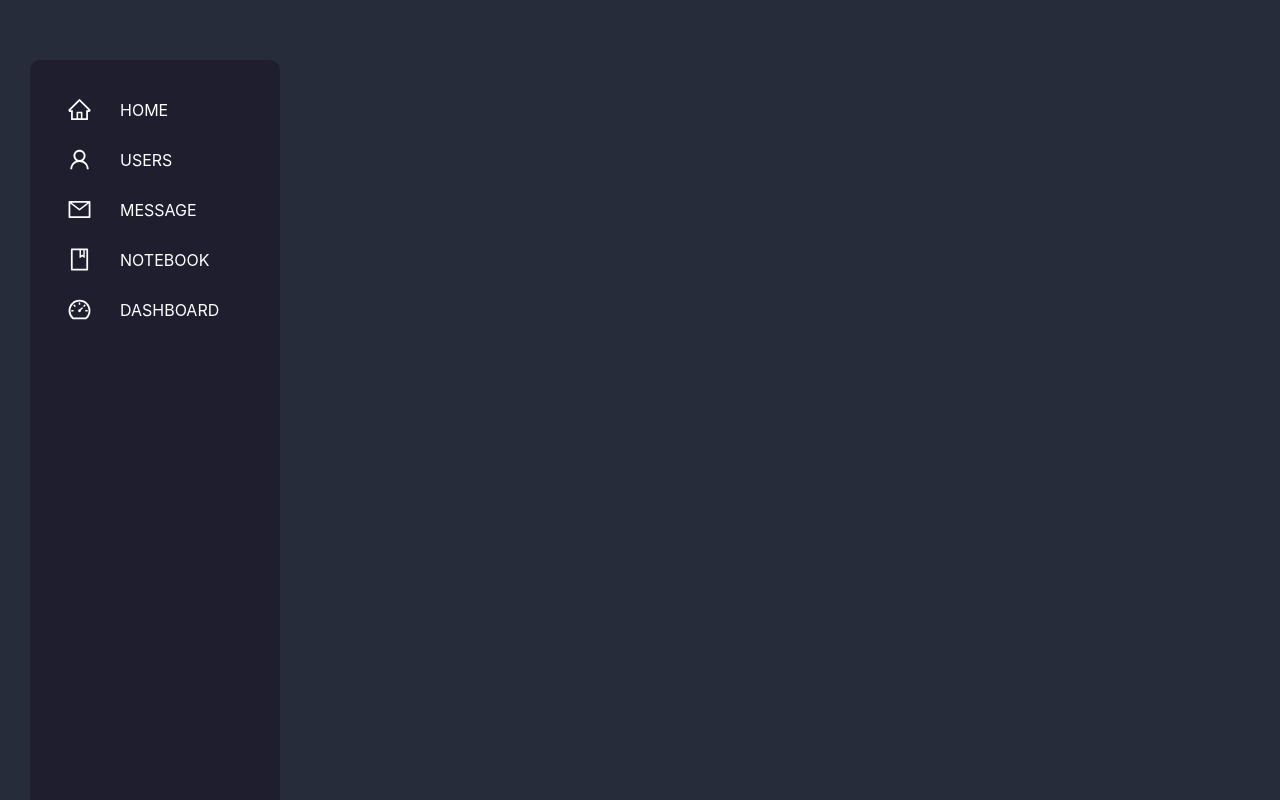
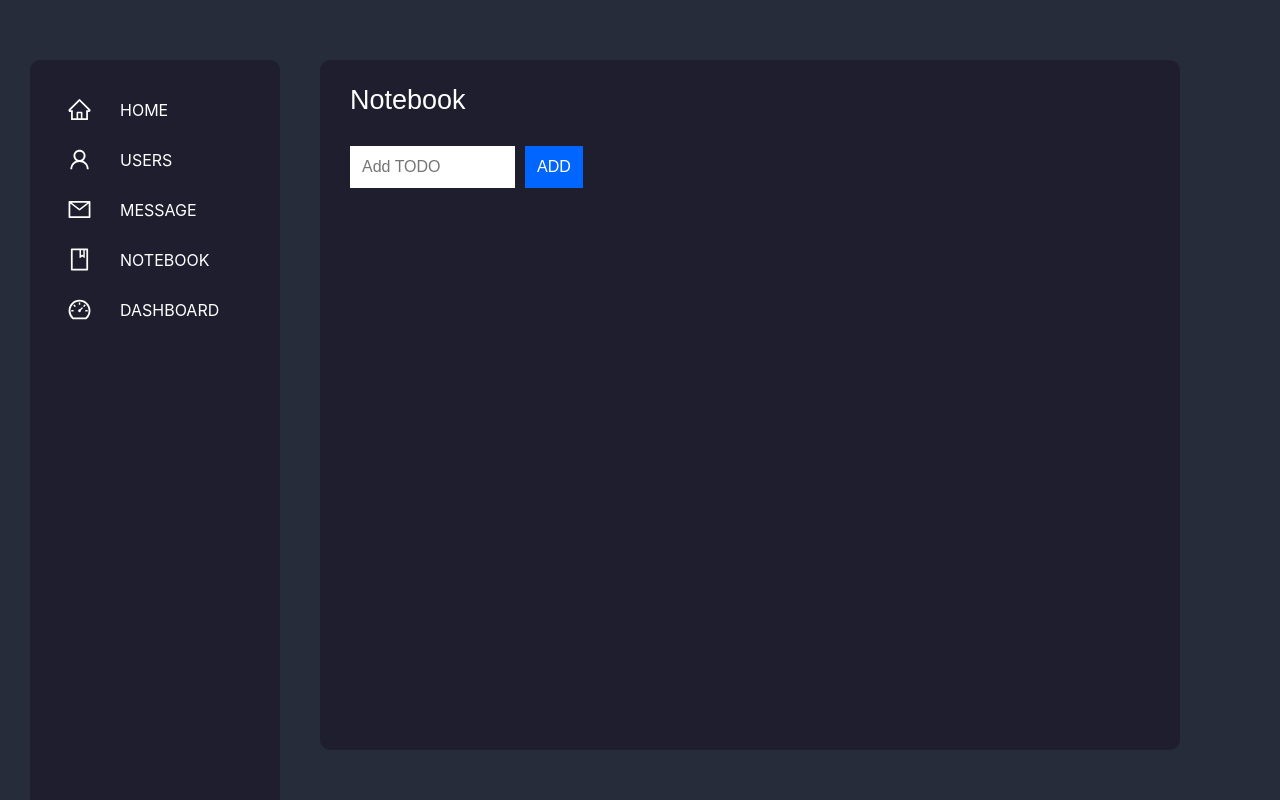
Before and after one commit to q15517110516/Dashboard, a React (Create React App) app: page /Notebook in a window 1280 px wide. Built offline with nearby package versions, Linux system fonts and the light colour scheme.

Commit message:
notebook start up

```diff
--- a/src/charts/LineChart/linechart.js
+++ b/src/charts/LineChart/linechart.js
@@ -23,10 +23,6 @@ const draw = (props) => {
                 .attr("transform", "translate(" + margin.left + "," + margin.top + ")");
 
     // Change time format
-    var bisectDate = d3.bisector(function(d){
-        console.log(d.date)
-        return d.date
-    }).left;
     var formatTime = d3.timeFormat("%B %e");
     data.forEach(function(d){
 
@@ -40,8 +36,6 @@ const draw = (props) => {
                     .attr("class", "tooltip-line");
 
 
-    let focus = svg.append("g")
-                    .style("display", "none");
     // Add mouseover events
     function handleMouseOver(d){
 
@@ -66,14 +60,6 @@ const draw = (props) => {
                 .duration(200)
                 .style("opacity", 0)
 
-    }
-
-    function handleMouseMove(){
-        var x0 = xScale.invert(d3.mouse(this)[0]),
-            i = bisectDate(data, x0, 1),
-            d0 = data[i - 1],
-            d1 = data[i],
-            d = x0 - d0.date > d1.date - x0 ? d1 : d0;
     }
 
     // Append y grid lines
@@ -139,35 +125,20 @@ const draw = (props) => {
 
 
     // Appends a circle for each datapoint
-    // svg.selectAll(".dot")
-    //     .data(data)
-    //     .enter()
-    //     .append("circle")
-    //     .attr("class", 'dot')
-    //     .attr("cx", function(d){
-    //         return xScale(d.date);
-    //     })
-    //     .attr("cy", function(d){
-    //         return yScale(d.count);
-    //     })
-    //     .attr("r", radius)
-    //     .on("mouseover", handleMouseOver)
-    //     .on("mouseout", handleMouseOut);
-
-    focus.append("circle")
-        .attr("class", "y")
-        .style("fill", "none")
-        .style("stroke", "blue")
-        .attr("r", 4);
-
-    svg.append("rect")
-        .attr("width", width)
-        .attr("height", height)
-        .attr("fill", "none")
-        .style("pointer-events", "all")
-        .on("mouseout-line", handleMouseOut)
-        .on("mouseover-line", handleMouseOver)
-        .on("mousemove-line", handleMouseMove);
+    svg.selectAll(".dot")
+        .data(data)
+        .enter()
+        .append("circle")
+        .attr("class", 'dot')
+        .attr("cx", function(d){
+            return xScale(d.date);
+        })
+        .attr("cy", function(d){
+            return yScale(d.count);
+        })
+        .attr("r", radius)
+        .on("mouseover", handleMouseOver)
+        .on("mouseout", handleMouseOut);
 }
 
 
--- a/src/components/DashBoard/LineChart/Linechart.css
+++ b/src/components/DashBoard/LineChart/Linechart.css
@@ -15,4 +15,5 @@
 .userlist {
     background-color: #1E1E2F;
     border-radius: 10px;
+    width: 100%;
 }
--- a/src/components/Notebook/Notebook.css
+++ b/src/components/Notebook/Notebook.css
@@ -0,0 +1,11 @@
+.notebook {
+    display: flex;
+    flex-direction: column;
+    color: white;
+    font: 27px sans-serif;
+    background-color: #1E1E2F;
+    border-radius: 10px;
+    height: 100%;
+    max-width: 100%;
+    padding: 0 30px 50px 30px;
+}
--- a/src/components/Notebook/Notebook.js
+++ b/src/components/Notebook/Notebook.js
@@ -1,10 +1,15 @@
 import React, { Component } from 'react';
+import './Notebook.css';
+import ToDo from './ToDoApp';
 
 export class Notebook extends Component {
     render() {
         return (
-            <div>
-
+            <div className="notebook">
+                <div className="title">Notebook</div>
+                <div>
+                    <ToDo/>
+                </div>
             </div>
         )
     }
--- /dev/null
+++ b/src/components/Notebook/ToDoApp.css
@@ -0,0 +1,23 @@
+.todoinput input {
+    padding: 10px;
+    font: 16px sans-serif;
+    border: 2px solid white;
+    width: 165px;
+    color: black;
+}
+
+.todoinput button {
+    padding: 10px;
+    font: 16px sans-serif;
+    margin: 10px;
+    margin-right: 0px;
+    background-color: #0066FF;
+    color: white;
+    border: 2px solid #0066FF;
+}
+
+.todoinput button:hover {
+    background-color: #003399;
+    border: 2px solid #003399;
+    cursor: pointer;
+}
--- /dev/null
+++ b/src/components/Notebook/ToDoApp.js
@@ -0,0 +1,64 @@
+import React, { Component } from 'react';
+import ToDoItems from './ToDoItems';
+import './ToDoApp.css';
+
+export class ToDoApp extends Component {
+
+    constructor (props) {
+        super(props);
+        this.state={
+            items: [
+
+            ],
+        };
+        this.addItem = this.addItem.bind(this);
+        this.deleteItem = this.deleteItem.bind(this);
+
+    }
+
+
+    addItem(e){
+        if(this.inputElement.value !== ""){
+            var newItem = {
+                text: this.inputElement.value,
+                key: Date.now(),
+            };
+
+            this.setState((prevState) => {
+                return {
+                    items: prevState.items.concat(newItem)
+                };
+            });
+
+            this.inputElement.value = "";
+        }
+        e.preventDefault();
+    }
+
+    deleteItem(key){
+        var filteredItems = this.state.items.filter(item => {
+            return (item.key !== key);
+        });
+
+        this.setState({
+            items: filteredItems
+        });
+    }
+
+    render() {
+        return (
+            <div className="todolist">
+                <div className="todoinput">
+                    <form onSubmit={this.addItem}>
+                        <input ref={(a) => this.inputElement = a} placeholder="Add TODO"></input>
+                        <button type="submit">ADD</button>
+                    </form>
+                </div>
+                <ToDoItems entries={this.state.items} delete={this.deleteItem}/>
+
+            </div>
+        )
+    }
+}
+
+export default ToDoApp
--- /dev/null
+++ b/src/components/Notebook/ToDoItems.css
@@ -0,0 +1,30 @@
+.item-list {
+    /* display: flex;
+    flex-direction: row;
+    justify-content: space-between; */
+}
+
+.items {
+    list-style: none;
+    padding-left: 0;
+    width: 250px;
+}
+
+.items li {
+    color: #333;
+    background-color: rgba(255, 255, 255, .5);
+    padding: 15px;
+    margin-bottom: 15px;
+    border-radius: 5px;
+    list-style: none;
+    transition: background-color .2s ease-out;
+}
+
+.items li:hover {
+    background-color: pink;
+    cursor: pointer;
+}
+
+ul.items {
+    padding: 0;
+}
--- /dev/null
+++ b/src/components/Notebook/ToDoItems.js
@@ -0,0 +1,42 @@
+import React, { Component } from 'react';
+import './ToDoItems.css';
+import { AiOutlineClose } from 'react-icons/ai';
+
+export class ToDoItems extends Component {
+    constructor (props) {
+        super(props);
+        this.createTasks = this.createTasks.bind(this);
+    }
+
+    delete(key){
+        this.props.delete(key);
+    }
+
+    createTasks(item){
+        return (
+            <div className="item-list" key={item.key}>
+                <li>
+                <span>{item.text}</span>
+                <AiOutlineClose className="delete" onClick={() => this.delete(item.key)}/>
+                </li>
+            </div>
+
+        )
+    }
+    render() {
+
+        var todoEntries = this.props.entries;
+        var listItems = todoEntries.map(this.createTasks);
+
+        return (
+            <div>
+                <ul className="items">
+                    {listItems}
+
+                </ul>
+            </div>
+        )
+    }
+}
+
+export default ToDoItems
```
